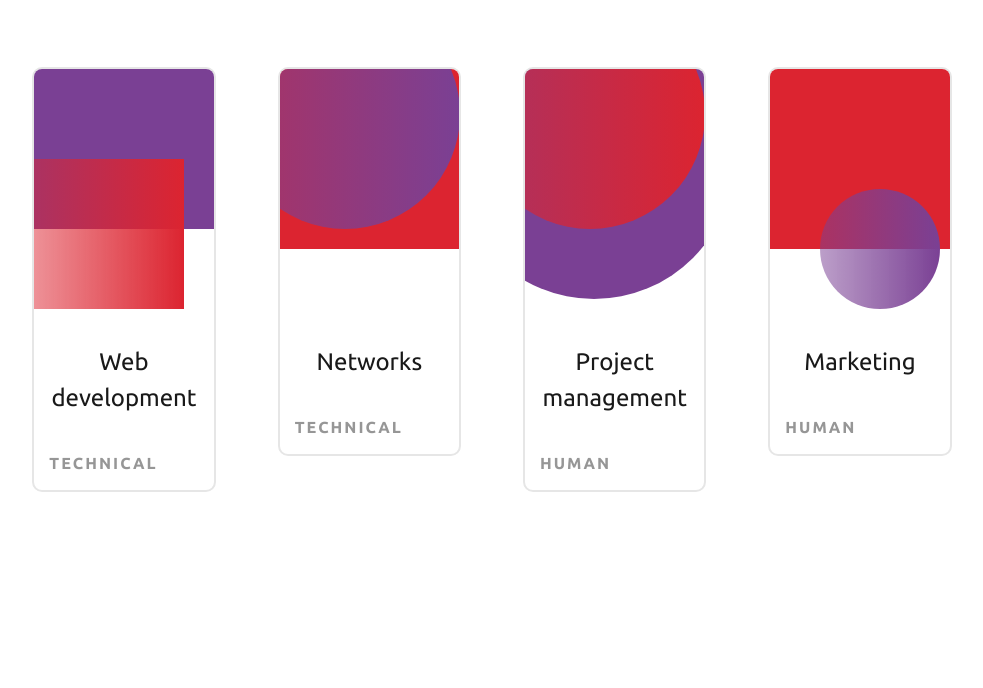
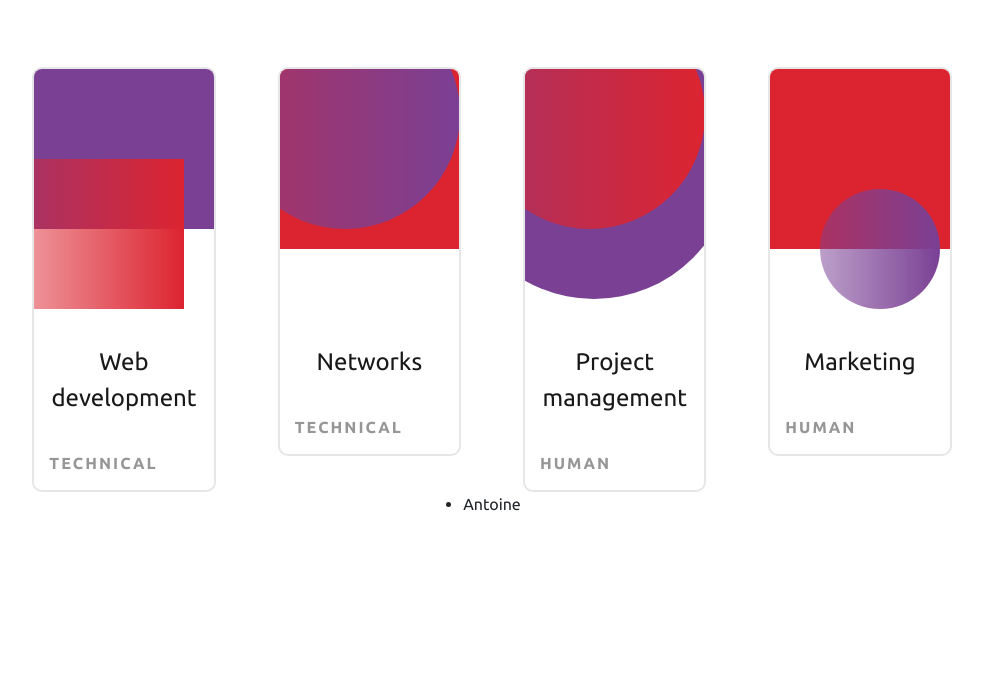
Before and after one commit to CrabGang-Team/crabgang2020, a Symfony app: template templates/main/home.html.twig in a window 1280 px wide. Shown: the part 624-1312 px from the top of the page, without its empty margins (148-1131 px from the left). Before the commit the page ends 1116 px from the top, so only its background shows below. Run offline with Twig, Linux system fonts and the light colour scheme; the template is opened without the code that fills it, so the values that code supplies are empty; some libraries are stand-ins or nearby versions.

Commit message:
Commit de test

```diff
--- a/templates/main/home.html.twig
+++ b/templates/main/home.html.twig
@@ -39,6 +39,13 @@
       </div>
    </div>
 
+   <div class="container-fluid">
+      <div class="row justify-content-center">
+         <ul>
+            <li>Antoine</li>
+         </ul>
+      </div>
+   </div>
 </section>
 
 
```
